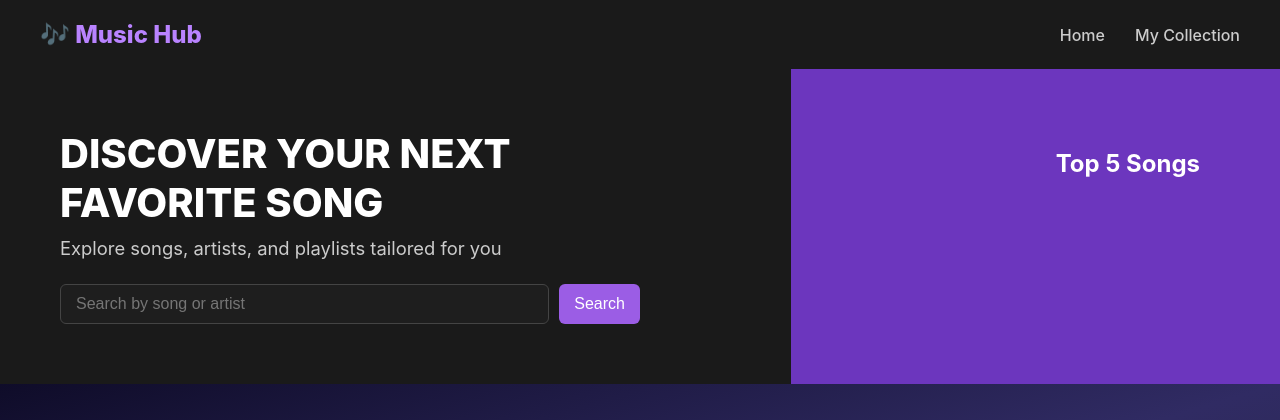
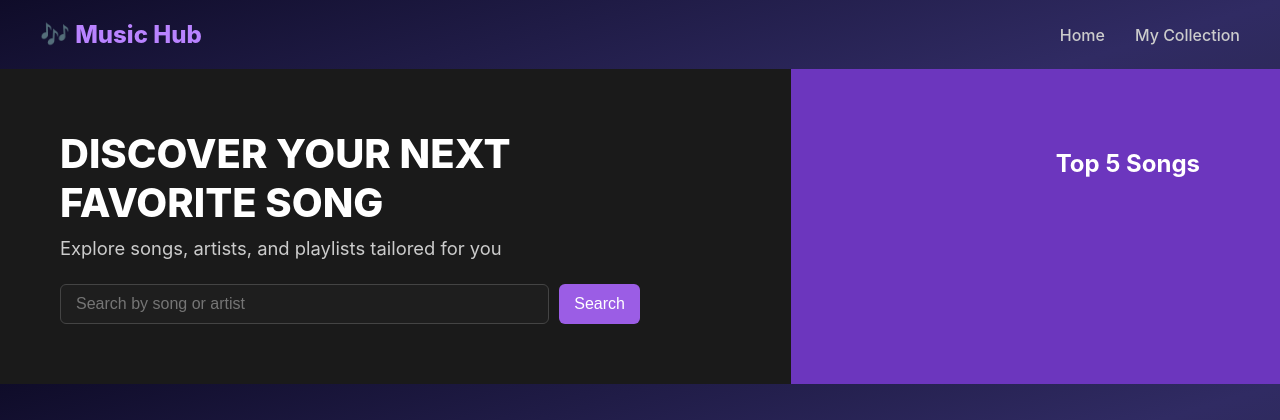
Before and after one commit to HanboLuo/IS-455_Fin_Proj, a Flask app: page / in a window 1280 px wide. Shown: the top 420 px of the page. Run offline with Flask 3, Linux system fonts and the light colour scheme; data that the repository does not hold is empty; some libraries are stand-ins or nearby versions.

Commit message:
edit css

```diff
--- a/app.py
+++ b/app.py
@@ -15,9 +15,7 @@ def index():
 
 @app.route('/top-songs')
 def top_songs():
-    """
-    Returns the top 5 songs (by likes) from the database.
-    """
+    # Returns the top 5 songs (by likes) from the database.
     cursor = mysql.connection.cursor()
     try:
         sql = f"SELECT id, name, artist, likes FROM songs ORDER BY likes DESC LIMIT 5"
@@ -29,10 +27,7 @@ def top_songs():
 
 @app.route('/search')
 def search():
-    """
-    Fuzzy search for songs matching the given query
-    in either the name or artist fields.
-    """
+    # Search for songs matching the given query in either the name or artist fields.
     query = request.args.get('search', '').strip()
     cursor = mysql.connection.cursor()
     try:
@@ -50,10 +45,7 @@ def search():
 
 @app.route('/add-to-collection', methods=['POST'])
 def add_to_collection():
-    """
-    Add a song to the user's collection.
-    (In a real app, you'd track which user is logged in, etc.)
-    """
+    #Add a song to the user's collection. (In a real app, you'd track which user is logged in, etc.)
     data = request.get_json()
     song_id = data.get('id')
 
@@ -67,6 +59,7 @@ def add_to_collection():
 
 @app.route('/my-collection')
 def my_collection():
+    # Returns the user's collection of songs
     cursor = mysql.connection.cursor()
     sql = f"SELECT id, name, artist, genre, likes FROM songs WHERE collected = TRUE ORDER BY name ASC"
     try:
@@ -79,6 +72,7 @@ def my_collection():
 
 @app.route('/remove-from-collection', methods=['POST'])
 def remove_from_collection():
+    # Remove a song from the user's collection
     data = request.get_json()
     song_id = data.get('id')
 
--- a/static/script/modal.js
+++ b/static/script/modal.js
@@ -1,16 +1,19 @@
+// -------------- LOAD "MY COLLECTION" --------------
 document.getElementById("collectionLink").addEventListener("click", (e) => {
   e.preventDefault();
   document.getElementById("collectionSection").style.display = "block";
-  document.querySelector(".hero").style.display = "none";
+  document.querySelector(".home").style.display = "none";
   loadMyCollection();
 });
 
+// -------------- LOAD "HOME" --------------
 document.getElementById("homeLink").addEventListener("click", (e) => {
   e.preventDefault();
   document.getElementById("collectionSection").style.display = "none";
-  document.querySelector(".hero").style.display = "flex";
+  document.querySelector(".home").style.display = "flex";
 });
 
+// -------------- LOAD TOP 5 SONGS --------------
 window.addEventListener('DOMContentLoaded', () => {
   loadTopSongs();
 });
@@ -44,7 +47,7 @@ async function loadTopSongs() {
   }
 }
 
-// -------------- SEARCH (FUZZY) --------------
+// -------------- SEARCH --------------
 async function performSearch() {
   const container = document.getElementById("searchResults");
   container.innerHTML = "";
--- a/static/style/main.css
+++ b/static/style/main.css
@@ -1,20 +1,20 @@
-/* Reset */
 * {
   margin: 0;
   padding: 0;
 }
 
-/* Body and Base Typography */
 body {
   font-family: 'Inter', sans-serif;
   background: linear-gradient(to bottom right, #0f0c29, #302b63, #24243e); /* Black & Purple gradient */
   height: 100%;
 }
 
-/* Header */
 header {
   padding: 20px 40px;
-  background: #1a1a1a;
+}
+
+h1, h2 {
+  color: #fff;
 }
 
 nav {
@@ -23,7 +23,7 @@ nav {
   align-items: center;
 }
 
-.logo {
+.title {
   font-weight: 800;
   font-size: 1.5rem;
   color: #b983ff;
@@ -47,28 +47,27 @@ nav {
   border-bottom: 2px solid #b983ff;
 }
 
-/* Hero Section */
-.hero {
+/* Home Section */
+.home {
   display: flex;
   flex-direction: column;
   padding: 60px;
   background: linear-gradient(to right, #1a1a1a 61.8%, #6c36be 38.2%);
 }
 
-.hero-content {
+.home-content {
   max-width: 100%;
   margin-bottom: 30px;
 }
 
-.hero-content h1 {
+.home-content h1 {
   font-size: 2.5rem;
   font-weight: 800;
   margin-bottom: 10px;
   text-transform: uppercase;
-  color: #fff;
 }
 
-.hero-content p {
+.home-content p {
   font-size: 1.15rem;
   margin-bottom: 25px;
   color: #ccc;
@@ -113,14 +112,13 @@ nav {
 }
 
 /* Top 5 Songs */
-.hero-right {
+.home-right {
   padding: 20px;
   max-width: 400px;
 }
 
-.hero-right h2 {
+.home-right h2 {
   margin-bottom: 15px;
-  color: #fff;
 }
 
 #topSongsContainer {
@@ -150,21 +148,20 @@ nav {
   border-radius: 6px;
   font-weight: 600;
   cursor: pointer;
-  color: #fff;
 }
 
-/* Responsiveness for hero layout (side-by-side on larger screens) */
+/* Responsiveness for home layout */
 @media (min-width: 900px) {
-  .hero {
+  .home {
     flex-direction: row;
     align-items: flex-start;
     justify-content: space-between;
   }
-  .hero-content {
+  .home-content {
     max-width: 50%;
     margin-bottom: 0;
   }
-  .hero-right {
+  .home-right {
     max-width: 40%;
     margin-left: 10px;
   }
--- a/templates/music.html
+++ b/templates/music.html
@@ -6,13 +6,13 @@
   <title>Music Hub 🎵</title>
   <!-- Link to CSS -->
   <link rel="stylesheet" href="static/style/main.css"/>
-  <!-- Defer your script so that DOM loads first -->
+  <!-- Link to JS Script -->
   <script defer src="static/script/modal.js"></script>
 </head>
 <body>
   <header>
     <nav>
-      <div class="logo">🎶 Music Hub</div>
+      <div class="title">🎶 Music Hub</div>
       <ul class="nav-links">
         <li><a href="home" id="homeLink">Home</a></li>
         <li><a href="collection" id="collectionLink">My Collection</a></li>
@@ -20,26 +20,25 @@
     </nav>
   </header>
 
-  <!-- HERO SECTION WITH SEARCH & TOP 5 -->
-  <section class="hero">
-    <!-- LEFT SIDE: SEARCH, TITLE, ETC. -->
-    <div class="hero-content">
+  <!-- Home Section with Search & Top 5 -->
+  <section class="home">
+    <div class="home-content">
       <h1>DISCOVER YOUR NEXT FAVORITE SONG</h1>
       <p>Explore songs, artists, and playlists tailored for you</p>
-      <!-- If you want a real form, use <form method="GET" action="/search">, for example -->
       <div class="search-bar">
         <input id="search" type="text" placeholder="Search by song or artist" />
         <button id="searchButton" onclick="performSearch()">Search</button>
       </div>
 
       <div id="searchResults"></div>
+         <!-- Dynamically populated by function performSearch() in modal.js -->
     </div>
 
     <!-- Show top 5 songs by likes -->
-    <div class="hero-right">
+    <div class="home-right">
       <h2>Top 5 Songs</h2>
       <div id="topSongsContainer">
-        <!-- Dynamically populated by JS or server templating -->
+        <!-- Dynamically populated by function loadTopSongs() in modal.js -->
       </div>
     </div>
   </section>
@@ -47,6 +46,7 @@
   <section id="collectionSection">
     <h2 id="collectionTitle"> Your Collection</h2>
     <div id="collectionContainer"></div>
+      <!-- Dynamically populated by function loadMyCollection() in modal.js -->
   </section>
 
 </body>
```
Also changed, not shown: config.py (+0 -18 lines).
